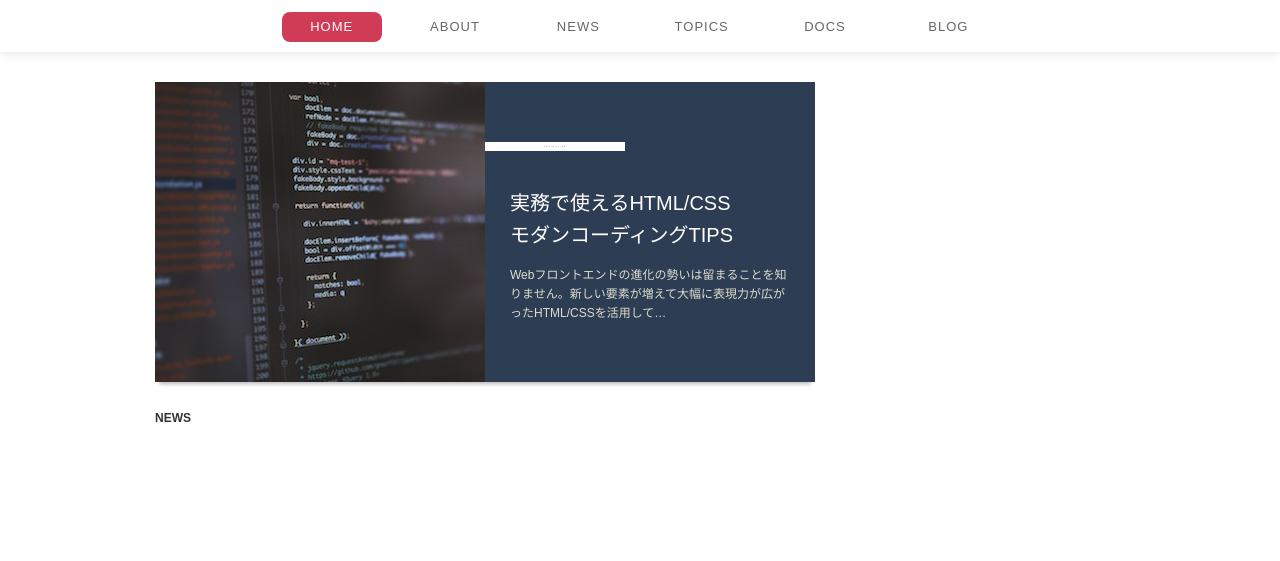
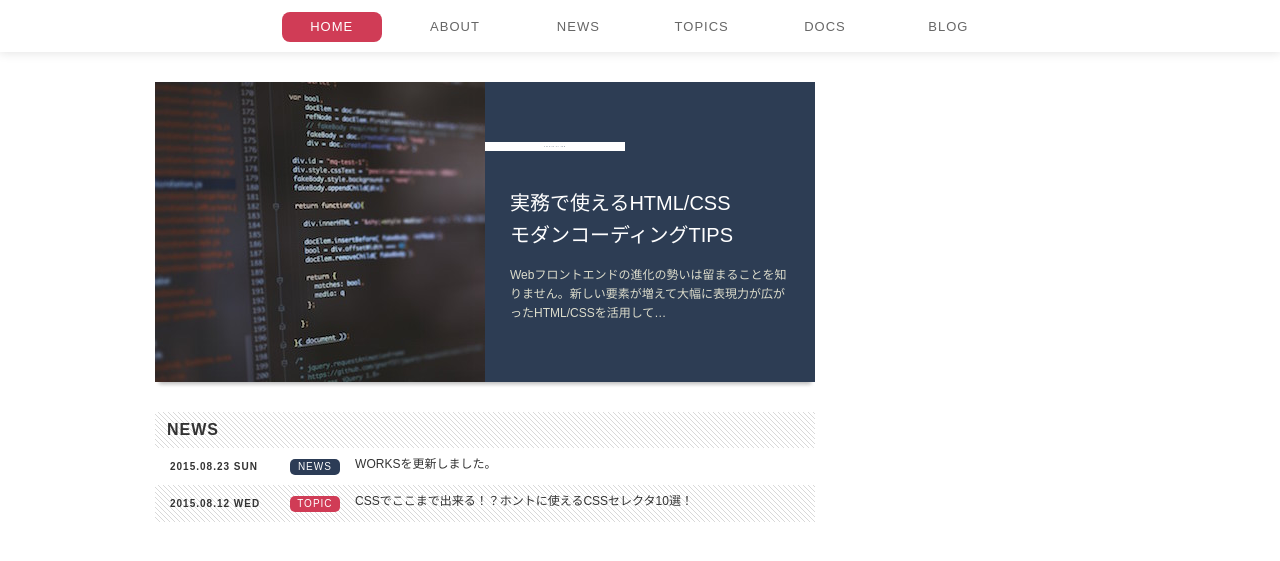
Before and after one commit to kasaharu/html5-css3-modern-coding, a website: page standard-layout/index.html in a window 1280 px wide. Shown: the part 87-648 px from the top of the page. Drawn offline with Linux system fonts and the light colour scheme.

Commit message:
News の実装

```diff
--- a/standard-layout/css/style.css
+++ b/standard-layout/css/style.css
@@ -119,6 +119,70 @@
   line-height: 1;
 }
 
+.heading {
+  padding: 10px 12px;
+  background: url('../images/bg-slash.gif');
+  letter-spacing: 1px;
+  font-size: 1.6rem;
+}
+
+.scroll-list {
+  max-height: 220px;
+  overflow-y: auto;
+  margin-bottom: 30px;
+  list-style-type: none;
+}
+
+.scroll-list .scroll-item a {
+  display: block;
+  padding: 10px 15px;
+  color: #333;
+  font-size: 0;
+  transition: background-color 0.1s;
+}
+
+.scroll-list .scroll-item:nth-of-type(even) a {
+  background: url('../images/bg-slash.gif');
+}
+
+.scroll-list .scroll-item a:hover {
+  background-color: #fafaf8;
+}
+
+.scroll-list .date {
+  display: inline-block;
+  font-size: 1rem;
+  width: 19%;
+  letter-spacing: 1px;
+  font-weight: bold;
+}
+
+.scroll-list .category {
+  display: inline-block;
+  font-size: 1rem;
+  width: 8%;
+  border-radius: 5px;
+  background-color: #d03c56;
+  color: #fff;
+  text-align: center;
+  letter-spacing: 1px;
+  line-height: 16px;
+}
+
+.scroll-list .category.news {
+  background-color: #2c3c56;
+}
+
+.scroll-list .title {
+  display: inline-block;
+  font-size: 1.2rem;
+  width: 73%;
+  padding-left: 15px;
+  overflow: hidden;
+  text-overflow: ellipsis;
+  white-space: nowrap;
+}
+
 .sidemenu {
   float: right;
   width: 275px;
--- a/standard-layout/index.html
+++ b/standard-layout/index.html
@@ -39,7 +39,23 @@
           </a>
         </section>
         <section class="news">
-          <h2>NEWS</h2>
+          <h2 class="heading">NEWS</h2>
+          <ul class="scroll-list">
+            <li class="scroll-item">
+              <a href="#">
+                <time class="date" datetime="2015-08-23">2015.08.23 SUN</time>
+                <span class="category news">NEWS</span>
+                <span class="title">WORKSを更新しました。</span>
+              </a>
+            </li>
+            <li class="scroll-item">
+              <a href="#">
+                <time class="date" datetime="2015-08-12">2015.08.12 WED</time>
+                <span class="category">TOPIC</span>
+                <span class="title">CSSでここまで出来る！？ホントに使えるCSSセレクタ10選！</span>
+              </a>
+            </li>
+          </ul>
         </section>
         <section class="articles">
           <h2 class="hidden">ARTICLES</h2>
```
